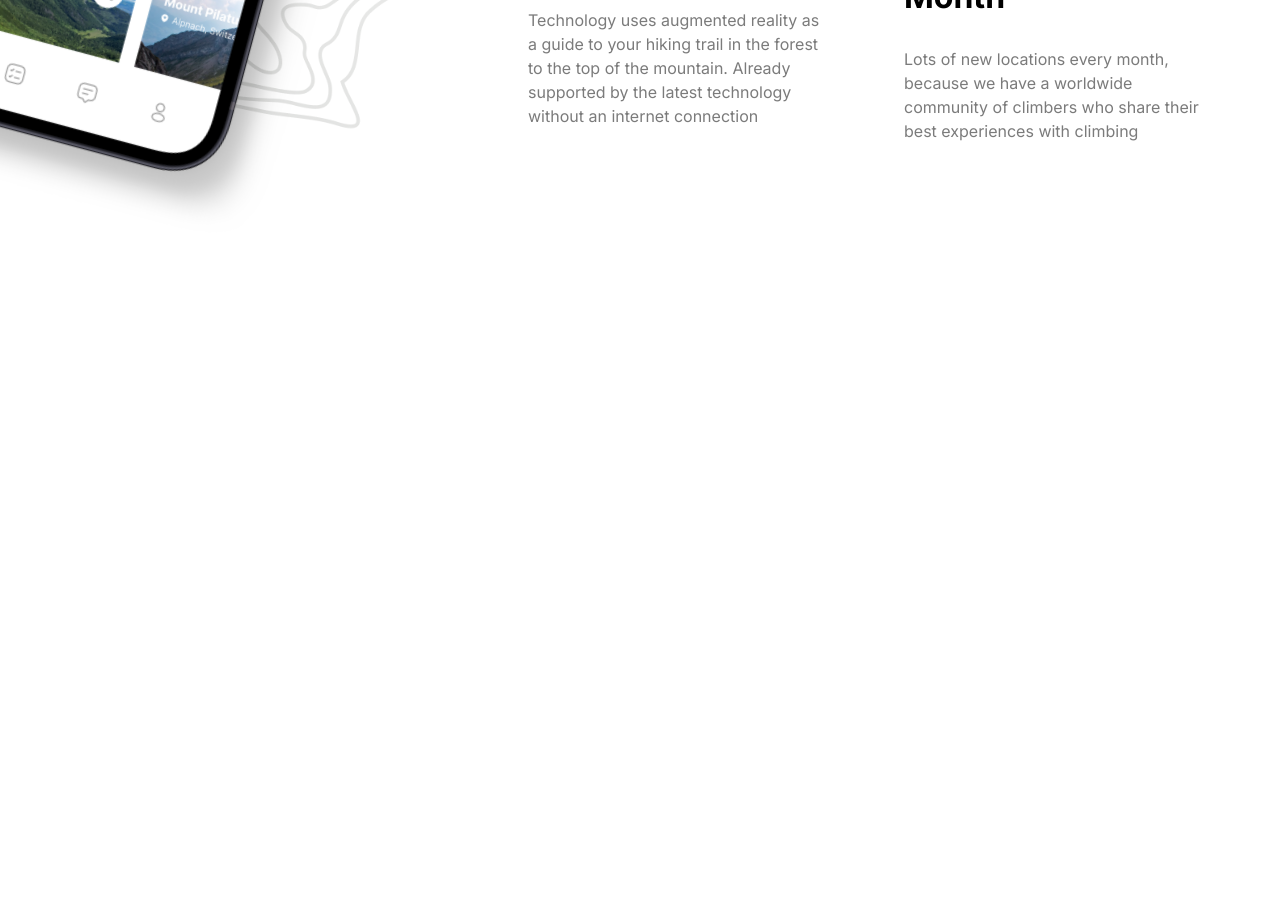
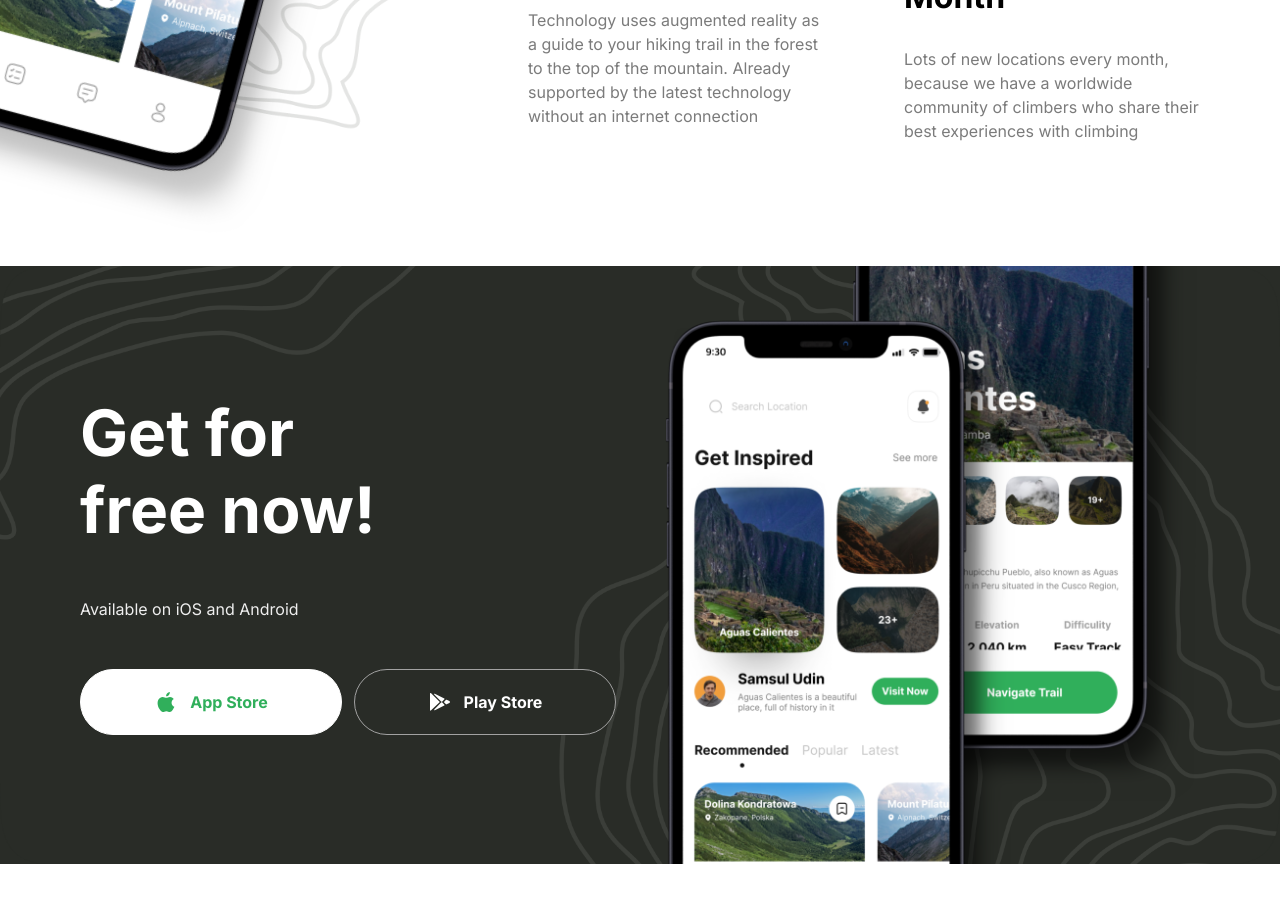
Before and after one commit to KShawki/Travel, a Next.js app: page / in a window 1280 px wide. Shown: the part 3500-4402 px from the top of the page. Before the commit the page ends 3766 px from the top, so only its background shows below. Built offline with nearby package versions, Linux system fonts and the light colour scheme.

Commit message:
Add: Get App Section

```diff
--- a/components/Button.tsx
+++ b/components/Button.tsx
@@ -6,12 +6,16 @@
   title: string;
   icon?: string;
   variant: string;
+  full?: boolean;
 };
 
 const Button = (props: ButtonProps) => {
-  const { type, title, icon, variant } = props;
+  const { type, title, icon, variant, full } = props;
   return (
-    <button type={type} className={`flexCenter gap-3 rounded-full border ${variant}`}>
+    <button
+      type={type}
+      className={`flexCenter gap-3 rounded-full border
+        ${variant} ${full && 'w-full'}`}>
       {icon && <Image alt={title} src={icon} width={24} height={24} />}
       <label className='bold-16'>{title}</label>
     </button>
--- a/components/GetApp.tsx
+++ b/components/GetApp.tsx
@@ -1,11 +1,42 @@
-import React from 'react'
+import React from 'react';
+import Button from './Button';
+import Image from 'next/image';
 
 const GetApp = () => {
   return (
-    <div>
+    <section className='flexCenter w-full flex-col pb-[100px]'>
+      <div className='get-app'>
+        <div className='z-20 flex w-full flex-1 flex-col items-start justify-center gap-12'>
+          <h2 className='bold-40 lg:bold-64 xl:max-w-[320px]'>
+            Get for free now!
+          </h2>
+          <p className='regular-16 text-gray-10'>
+            Available on iOS and Android
+          </p>
+          <div className='flex w-full flex-col gap-3 whitespace-nowrap xl:flex-row'>
+            <Button
+              type='button'
+              title='App Store'
+              icon='/apple.svg'
+              variant='btn_white'
+              full
+            />
+            <Button
+              type='button'
+              title='Play Store'
+              icon='/android.svg'
+              variant='btn_dark_green_outline'
+              full
+            />
+          </div>
+        </div>
 
-    </div>
-  )
-}
+        <div className='flex flex-1 items-center justify-end'>
+          <Image src='/phones.png' alt='phones' width={550} height={870} />
+        </div>
+      </div>
+    </section>
+  );
+};
 
-export default GetApp
+export default GetApp;
```
